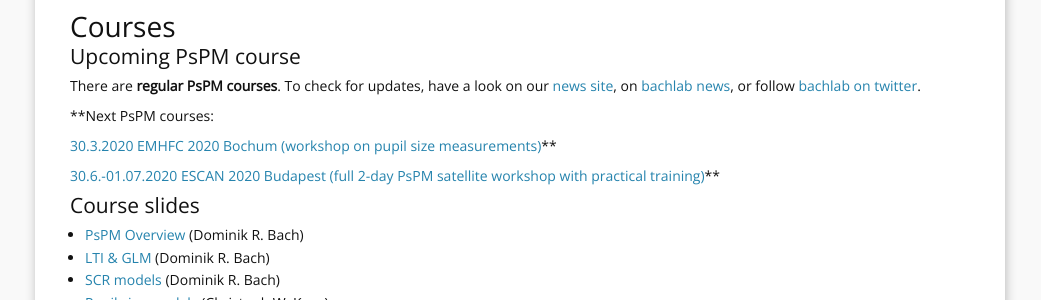
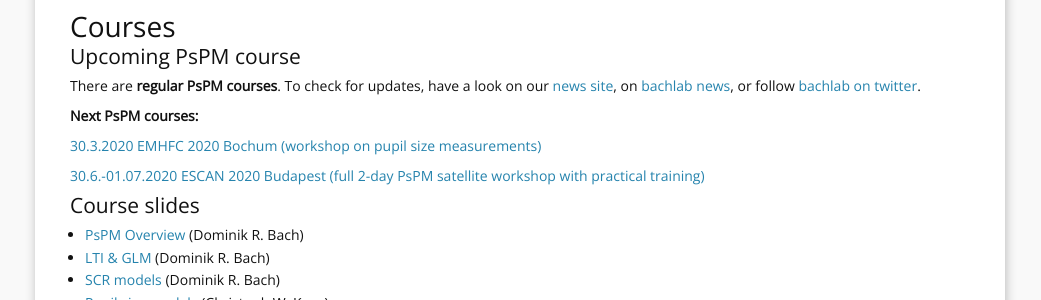
Before and after one commit to bachlab/PsPM, a Jekyll site: the page built from courses.markdown, in a window 1280 px wide. Shown: the part 220-520 px from the top of the page, without its empty margins (120-1161 px from the left). Built offline with Jekyll 4.4.1, drawn with Linux system fonts in a browser that asks for light colours.

Commit message:
formatting again

```diff
--- a/courses.markdown
+++ b/courses.markdown
@@ -8,11 +8,11 @@ permalink: /courses/
 ## Upcoming PsPM course
 There are **regular PsPM courses**. To check for updates, have a look on our [news site](news.html), on [bachlab news](http://bachlab.org/news), or follow [bachlab on twitter](http://twitter.com/bachlab_uzh).
 
-**Next PsPM courses:
+**Next PsPM courses:**
 
-[30.3.2020 EMHFC 2020 Bochum (workshop on pupil size measurements)](https://emhfc.blogs.uni-hamburg.de/pre-conference-seminars/)**
+[30.3.2020 EMHFC 2020 Bochum (workshop on pupil size measurements)](https://emhfc.blogs.uni-hamburg.de/pre-conference-seminars/)
 
-[30.6.-01.07.2020 ESCAN 2020 Budapest (full 2-day PsPM satellite workshop with practical training)](http://www.escan2020.eu/)**
+[30.6.-01.07.2020 ESCAN 2020 Budapest (full 2-day PsPM satellite workshop with practical training)](http://www.escan2020.eu/)
 
 ## Course slides
 * [PsPM Overview](http://bachlab.org/wp-content/uploads/2019/12/02_Overview_Bach.pdf) (Dominik R. Bach)
```
